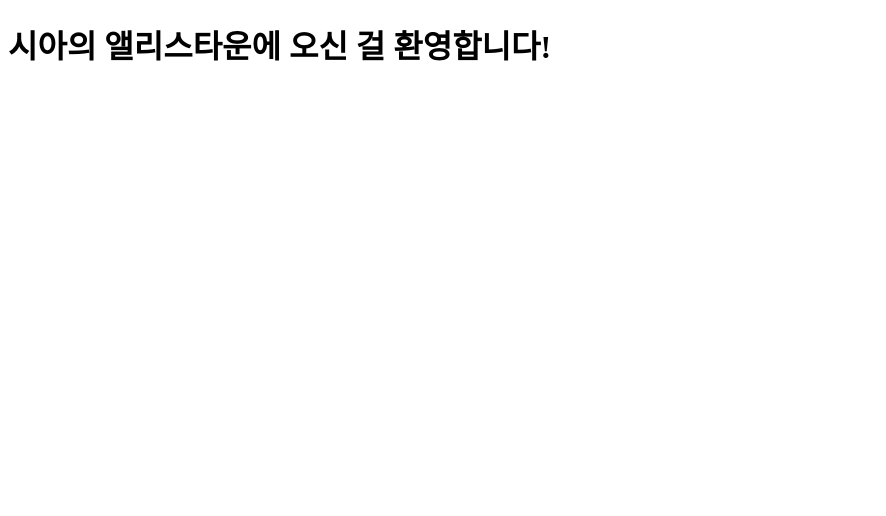
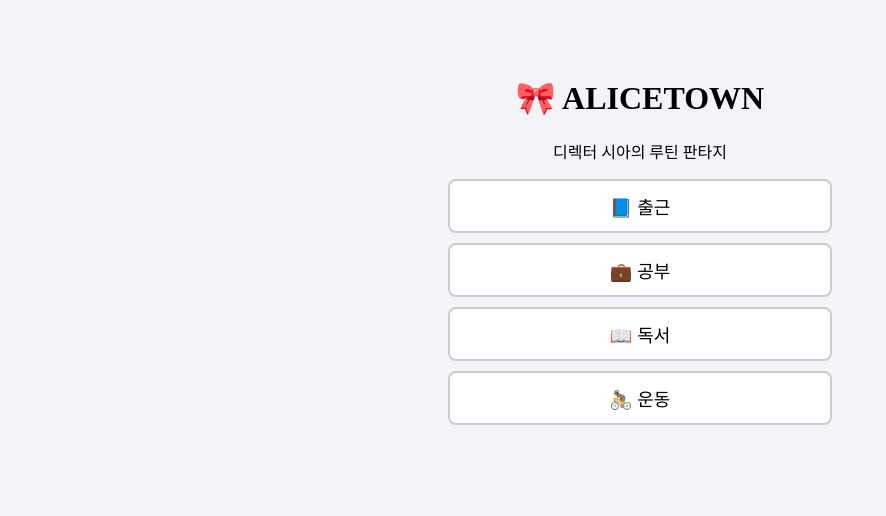
Before and after one commit to sira281/-1, a plain HTML site: page index.html in a window 1280 px wide. Shown: the whole page, without its empty margins (0-886 px from the left). Drawn offline with Linux system fonts and the light colour scheme.

Commit message:
Add files via upload

```diff
--- a/index.html
+++ b/index.html
@@ -1 +1,22 @@
-<!DOCTYPE html><html><head><title>앨리스타운</title></head><body><h1>시아의 앨리스타운에 오신 걸 환영합니다!</h1></body></html>
+<!DOCTYPE html>
+<html lang="ko">
+<head>
+  <meta charset="UTF-8" />
+  <meta name="viewport" content="width=device-width, initial-scale=1.0"/>
+  <title>앨리스타운</title>
+  <link rel="stylesheet" href="style.css" />
+  <link rel="manifest" href="manifest.json" />
+</head>
+<body>
+  <div class="container">
+    <h1>🎀 ALICETOWN</h1>
+    <p>디렉터 시아의 루틴 판타지</p>
+    <button onclick="startRoutine('출근')">📘 출근</button>
+    <button onclick="startRoutine('공부')">💼 공부</button>
+    <button onclick="startRoutine('독서')">📖 독서</button>
+    <button onclick="startRoutine('운동')">🚴 운동</button>
+    <div id="result"></div>
+  </div>
+  <script src="main.js"></script>
+</body>
+</html>
--- a/main.js
+++ b/main.js
@@ -1 +1,5 @@
-console.log('앨리스타운이 시작됩니다...');
+function startRoutine(name) {
+  const result = document.getElementById("result");
+  const now = new Date().toLocaleTimeString();
+  result.innerText = `✅ ${name} 루틴이 시작되었어요! (${now})`;
+}
--- a/style.css
+++ b/style.css
@@ -1 +1,29 @@
-body { font-family: sans-serif; background-color: #f4f4ff; text-align: center; padding: 20px; }
+body {
+  font-family: 'sans-serif';
+  background-color: #f2f4f8;
+  text-align: center;
+  padding: 50px;
+}
+.container {
+  max-width: 480px;
+  margin: auto;
+}
+button {
+  display: block;
+  width: 80%;
+  padding: 12px;
+  margin: 10px auto;
+  font-size: 18px;
+  background-color: #fff;
+  border: 2px solid #ccc;
+  border-radius: 8px;
+  cursor: pointer;
+}
+button:hover {
+  background-color: #dfefff;
+}
+#result {
+  margin-top: 30px;
+  font-size: 18px;
+  color: #333;
+}
```
Also changed, not shown: manifest.json (added).
